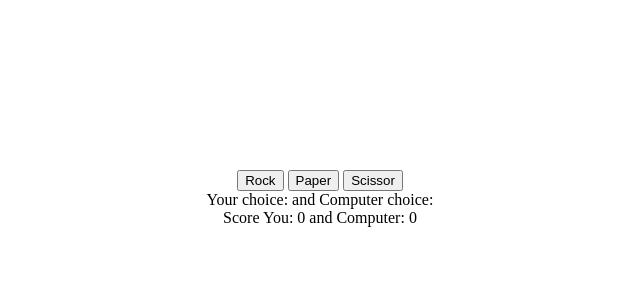
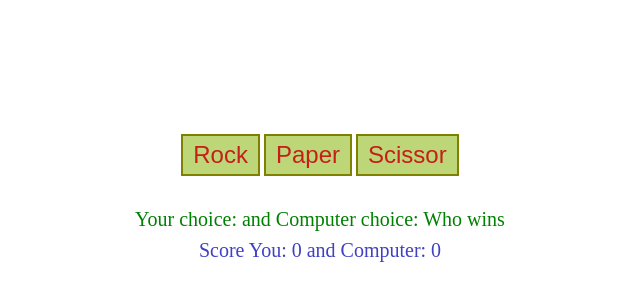
Before and after one commit to ekrat123/TOP-rockPaperScissor, a plain HTML site: page index.html in a window 1280 px wide. Shown: the part 210-510 px from the top of the page, without its empty margins (320-960 px from the left). Drawn offline with Linux system fonts and the light colour scheme.

Commit message:
some style is added by css

```diff
--- a/app.js
+++ b/app.js
@@ -52,13 +52,14 @@ body.addEventListener("click", function (e) {
     }
 
     if (gameCount === 5) {
-      results.textContent = `Game Over!! Final Score You: ${playerScore} and Computer: ${computerScore} ${winner}`;
+      results.innerText = `Game Over!! Final Score You: ${playerScore} and Computer: ${computerScore}
+      ${winner}`;
       rockBtn.setAttribute("disabled", "true");
       paperBtn.setAttribute("disabled", "true");
       scissorBtn.setAttribute("disabled", "true");
       scoreEl.remove();
     } else {
-      results.textContent = `Your choice: ${playerSelection} and Computer choice: ${computerSelection} ${result} `;
+      results.innerText = `Your choice: ${playerSelection} and Computer choice: ${computerSelection} "${result}" `;
       scoreEl.textContent = `Score You: ${playerScore} and Computer: ${computerScore}`;
     }
   }
--- a/index.html
+++ b/index.html
@@ -12,7 +12,7 @@
       <button type="button" id="paper">Paper</button>
       <button type="button" id="scissor">Scissor</button>
     </div>
-    <div class="results">Your choice: and Computer choice:</div>
+    <div class="results">Your choice: and Computer choice: Who wins</div>
     <div class="score">Score You: 0 and Computer: 0</div>
     <script src="app.js"></script>
   </body>
--- a/style.css
+++ b/style.css
@@ -5,3 +5,25 @@ body {
   height: 100vh;
   flex-direction: column;
 }
+
+button {
+  padding: 5px 10px;
+  color: rgb(197, 31, 25);
+  border: 2px solid olive;
+  background-color: rgb(189, 214, 120);
+  font-size: 1.5rem;
+}
+.buttons {
+  margin-bottom: 2rem;
+}
+
+.results {
+  color: green;
+  font-size: 1.25rem;
+  margin-bottom: 0.5rem;
+}
+
+.score {
+  color: rgb(64, 64, 196);
+  font-size: 1.25rem;
+}
```
